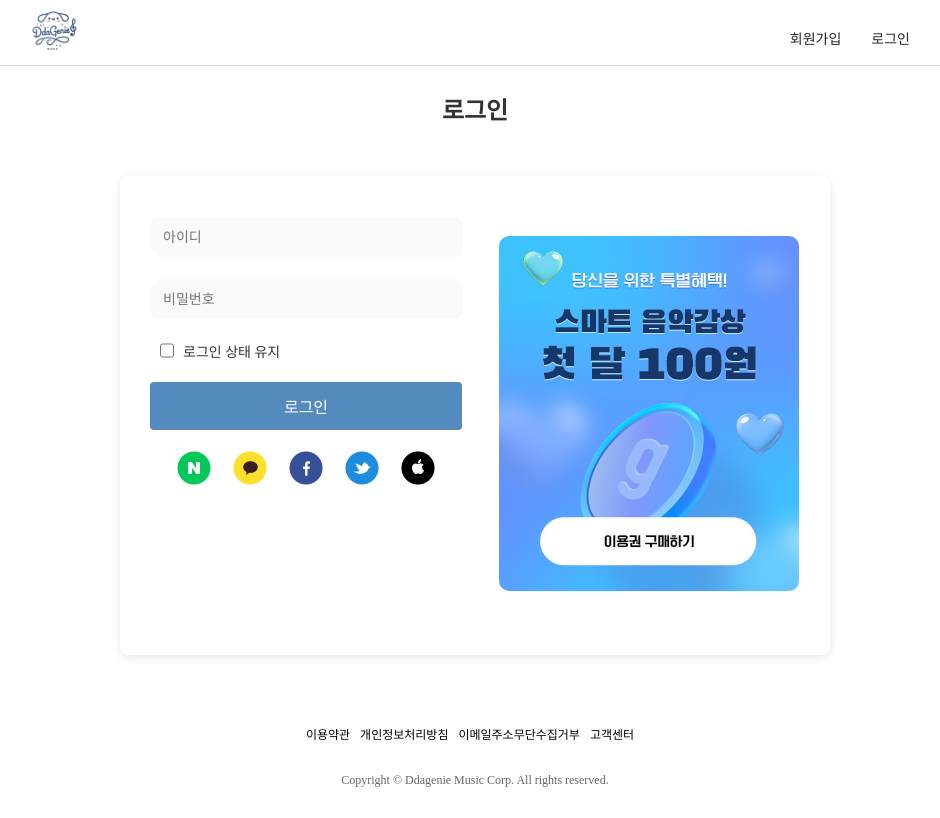
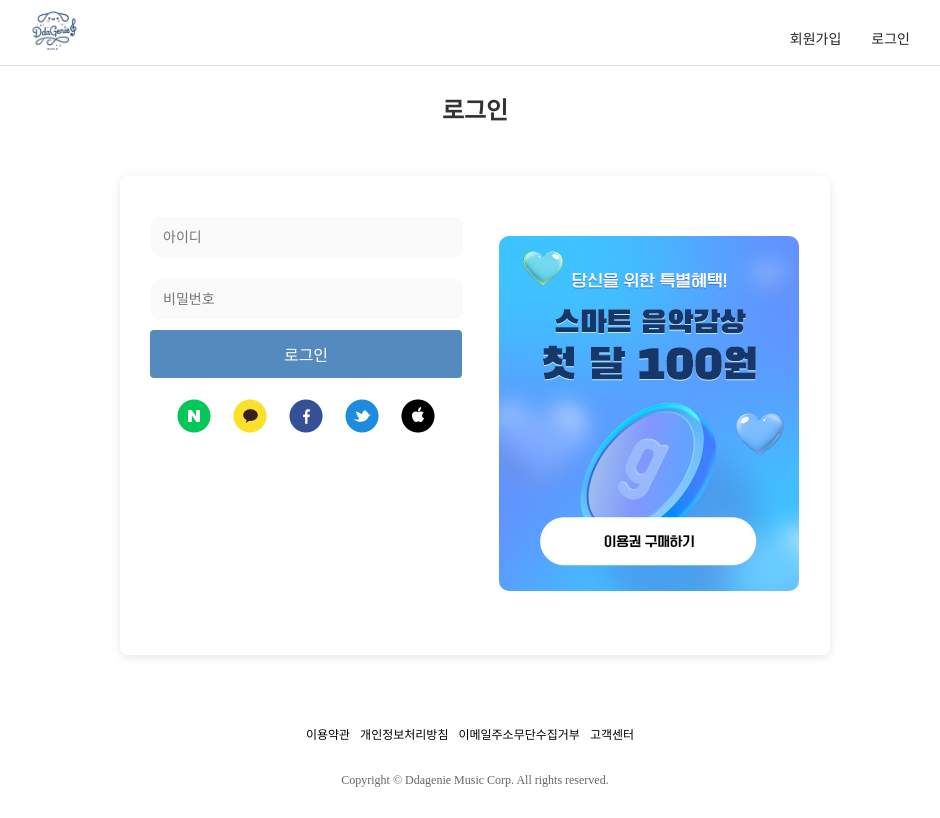
Before and after one commit to aripos1/react-ddagenie, a React (Create React App) app: page /login in a window 1280 px wide. Shown: the whole page, without its empty margins (165-1105 px from the left). Built offline with nearby package versions, Linux system fonts and the light colour scheme.

Commit message:
로그인 상태 유지 체크박스 삭제

```diff
--- a/src/pages/user/LoginForm.jsx
+++ b/src/pages/user/LoginForm.jsx
@@ -118,12 +118,12 @@
                                 </div>
 
                                 {/* 로그인 상태 유지 체크박스 */}
-                                <div className="login-group">
+                                {/* <div className="login-group">
                                     <label className="checkbox-container">
                                         <input type="checkbox" className="inp_check" name="" value="" />
                                         <span className="checkmark">로그인 상태 유지</span>
                                     </label>
-                                </div>
+                                </div> */}
 
                                 {/* 로그인 버튼 */}
                                 <div className="login-group">
```
